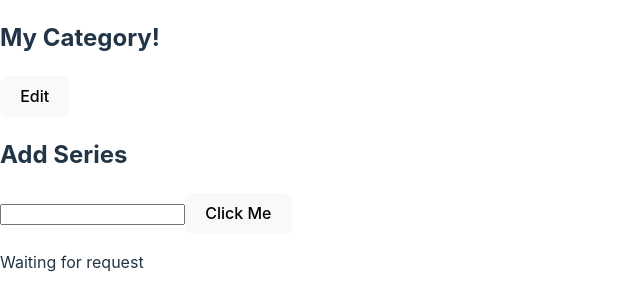
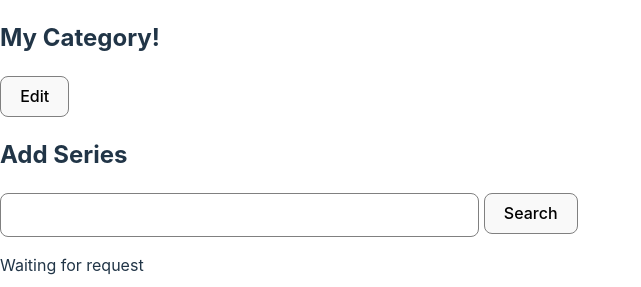
Before and after one commit to kuraganeru/favourite-series, a React (Vite) app: page / in a window 1280 px wide. Shown: the top 287 px of the page, without its empty margins (0-641 px from the left). Built offline with nearby package versions, Linux system fonts and the light colour scheme.

Commit message:
update styles for AddSeriesSearch

```diff
--- a/src/components/AddSeriesSearch.jsx
+++ b/src/components/AddSeriesSearch.jsx
@@ -1,3 +1,5 @@
+import "./css/AddSeriesSearch.css"
+
 export default function AddSeriesSearch({ searchText, onSetSearchText, handleFetchData, requestLoading }) {
     function handleOnKeyDown(e) {
         if (e.key === "Enter") {
@@ -10,10 +12,11 @@ export default function AddSeriesSearch({ searchText, onSetSearchText, handleFet
             <input
                 type="text"
                 value={searchText}
+                className="search-input"
                 onChange={(e) => onSetSearchText(e.target.value)}
                 onKeyDown={(e) => handleOnKeyDown(e)}
             />
-            <button onClick={handleFetchData}>Click Me</button>
+            <button onClick={handleFetchData}>Search</button>
             <p>{requestLoading ? "Loading..." : "Waiting for request"}</p>
         </>
     )
--- /dev/null
+++ b/src/components/css/AddSeriesSearch.css
@@ -0,0 +1,7 @@
+.search-input {
+    padding: 1em;
+    border-radius: 8px;
+    width: 450px;
+    margin-right: 5px;
+    border: 1px solid gray;
+}
--- a/src/index.css
+++ b/src/index.css
@@ -38,7 +38,7 @@ h1 {
 
 button {
   border-radius: 8px;
-  border: 1px solid transparent;
+  border: 1px solid gray;
   padding: 0.6em 1.2em;
   font-size: 1em;
   font-weight: 500;
```
